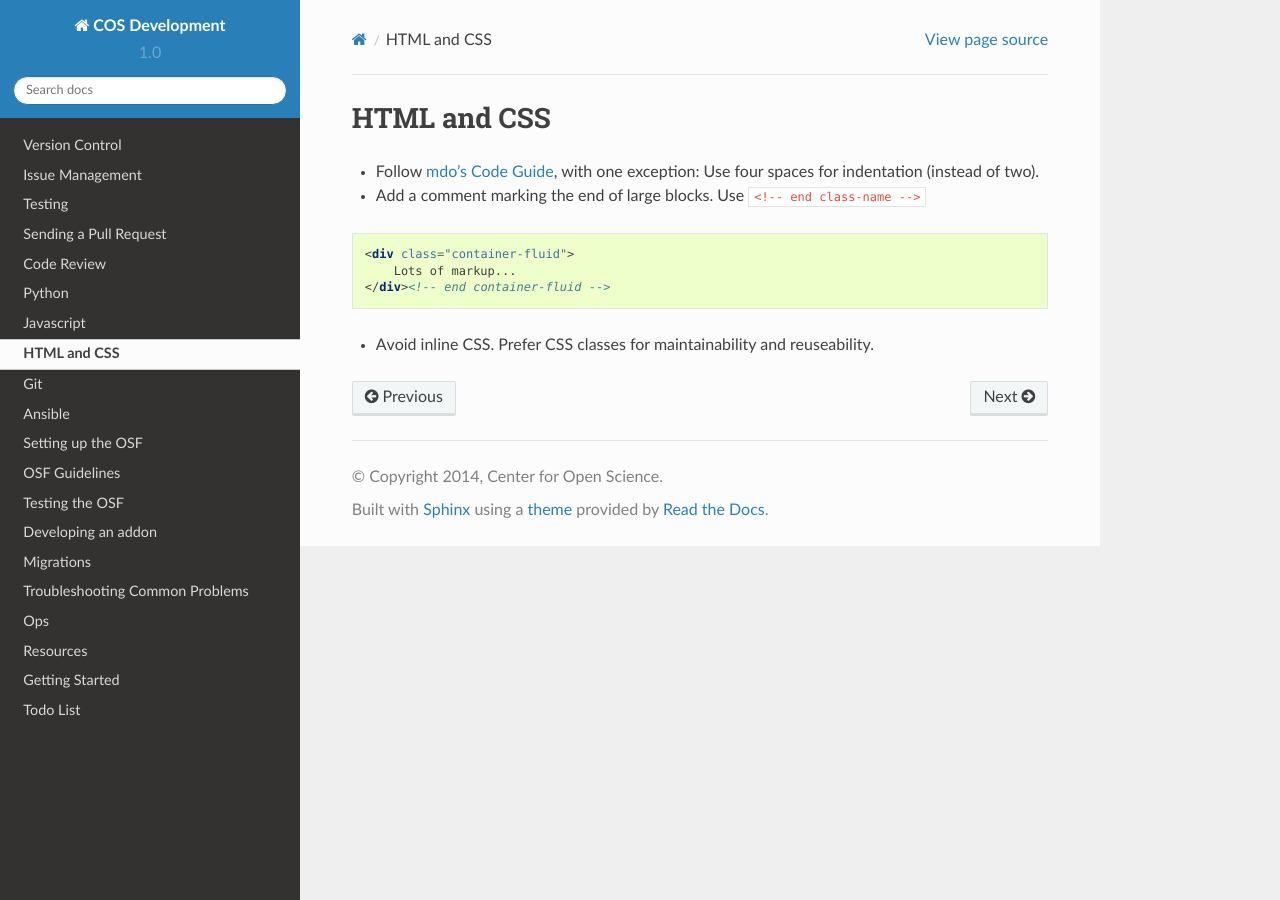
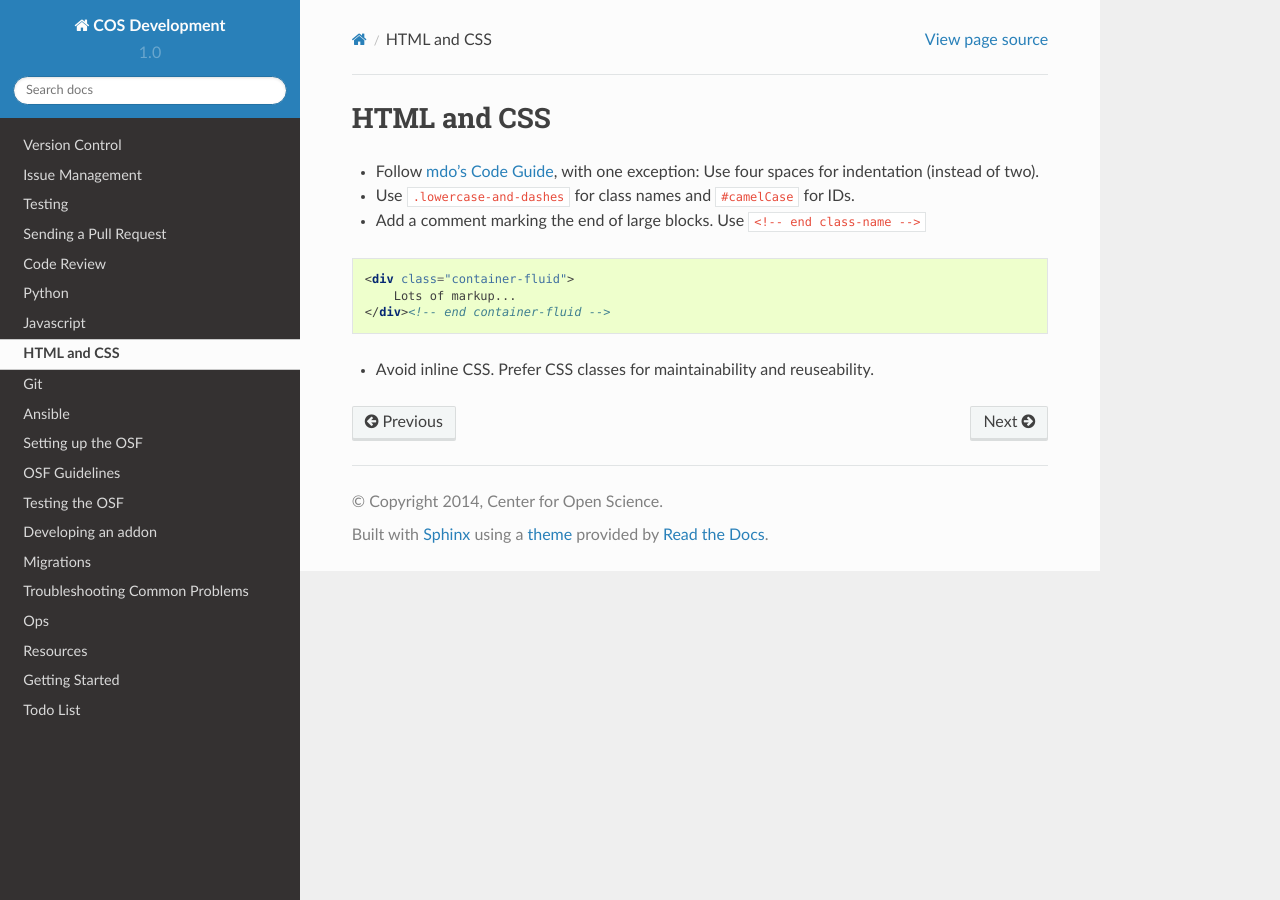
Before and after one commit to CenterForOpenScience/COSDev, a Sphinx documentation site: the page built from docs/style_guides/html_css.rst, in a window 1280 px wide. Built offline with Sphinx 7.4.7 and the Read the Docs theme 2.0.0, drawn with Linux system fonts in a browser that asks for light colours.

Commit message:
Add CSS class and ID naming convention

```diff
--- a/docs/style_guides/html_css.rst
+++ b/docs/style_guides/html_css.rst
@@ -2,6 +2,7 @@ HTML and CSS
 ============
 
 - Follow `mdo's Code Guide <http://mdo.github.io/code-guide/>`_, with one exception: Use four spaces for indentation (instead of two).
+- Use ``.lowercase-and-dashes`` for class names and ``#camelCase`` for IDs.
 - Add a comment marking the end of large blocks. Use ``<!-- end class-name -->``
 
 .. code-block:: html
```
